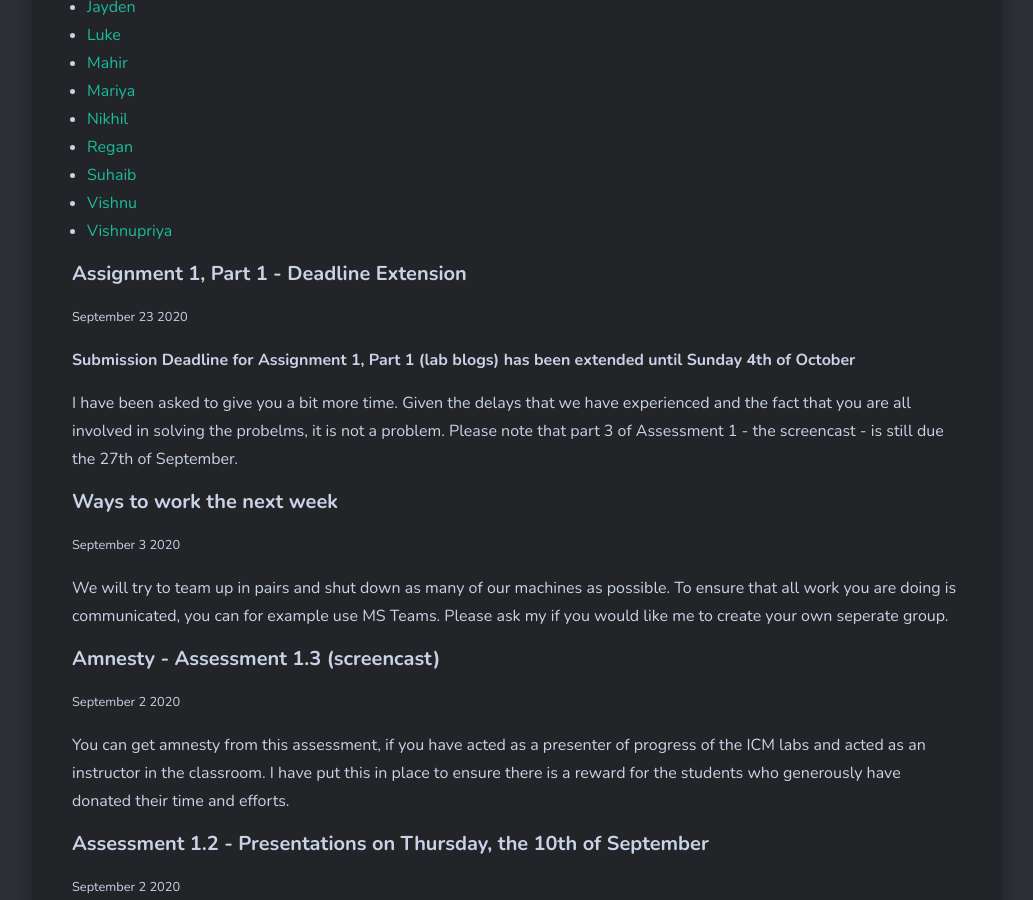
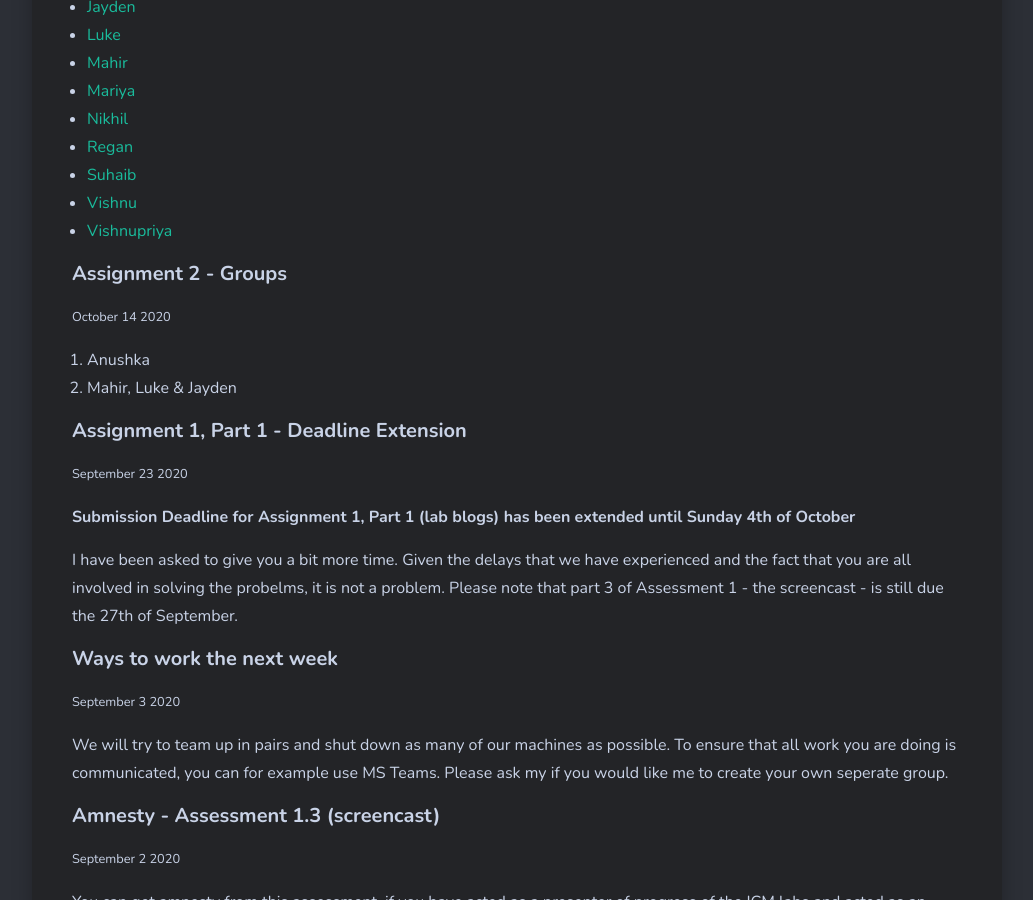
Before and after one commit to larsoliverdam/nmit, a Jekyll site: the page built from _pages/NET701.md, in a window 1280 px wide and 900 px high, scrolled down 1158 px. Shown: the whole window, without its empty margins (123-1156 px from the left). Built offline with Jekyll 4.4.1, drawn with Linux system fonts in a browser that asks for light colours; nearby versions of some CDN libraries; comment, search, counter and statistics services are not loaded.

Commit message:
NET701 Groups

```diff
--- a/_pages/NET701.md
+++ b/_pages/NET701.md
@@ -24,6 +24,12 @@ image: VMware.jpg
 * [Suhaib](https://parappallath.wordpress.com/)
 * [Vishnu](https://badboynet701.wordpress.com/)
 * [Vishnupriya](https://vishnupriyanet701.wordpress.com/)
+
+#### Assignment 2 - Groups
+<small>October 14 2020</small>
+
+1. Anushka
+2. Mahir, Luke & Jayden
 
 #### Assignment 1, Part 1 - Deadline Extension
 <small>September 23 2020</small>
```
